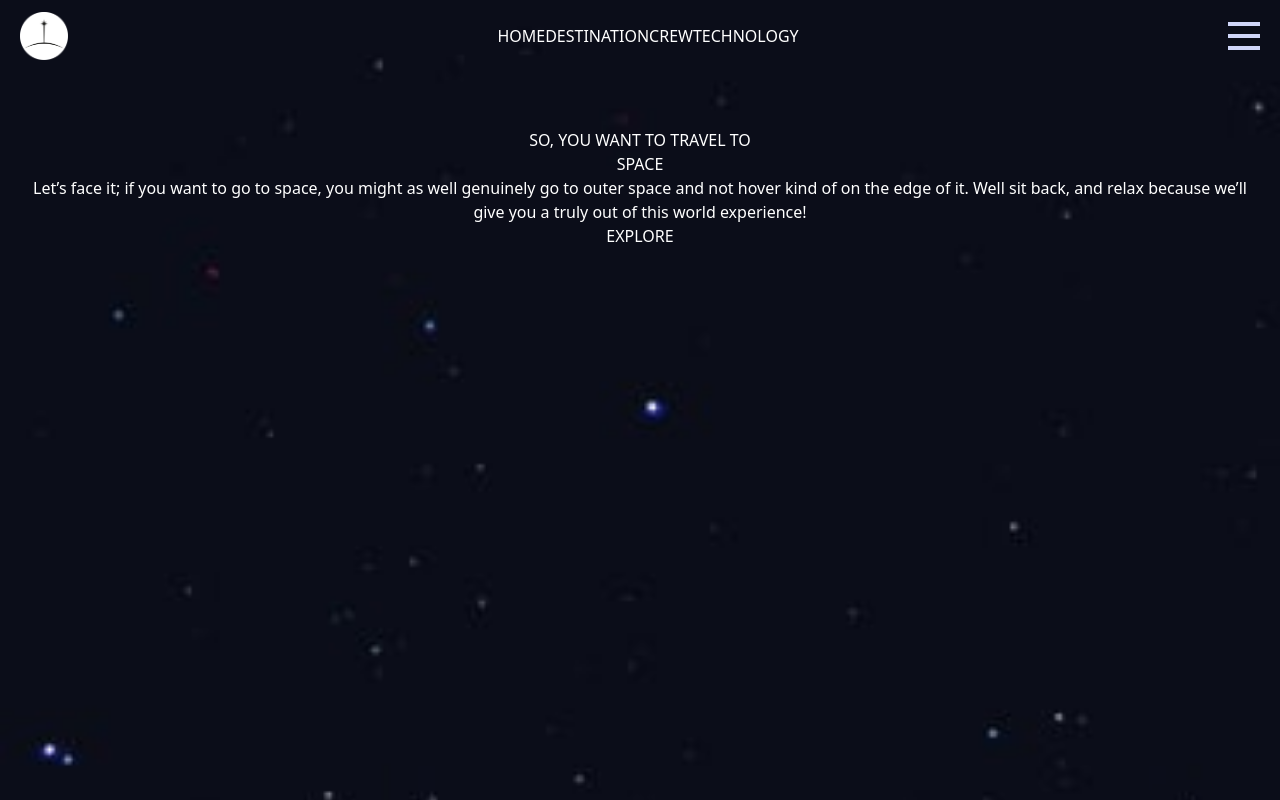
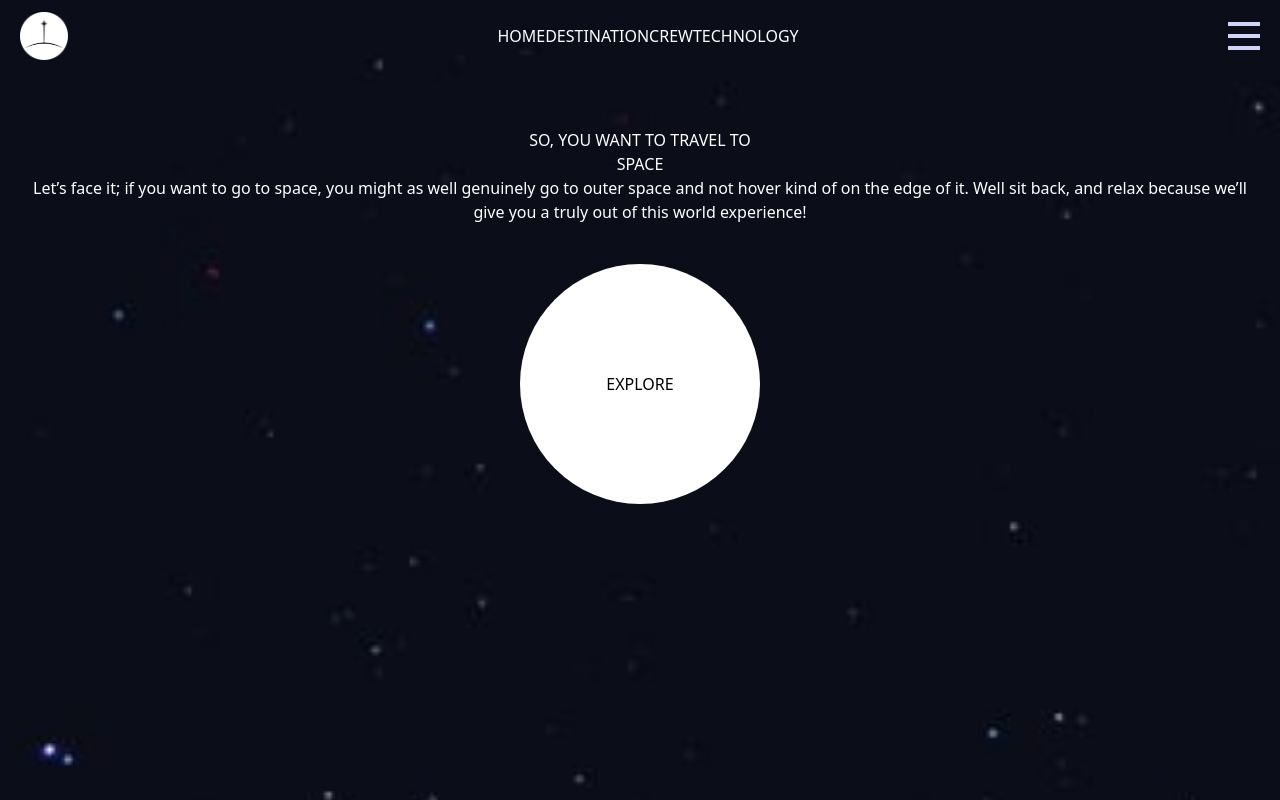
Before and after one commit to SFCC5555/new-space-tourism-website, a React (Vite) app: page / in a window 1280 px wide. Built offline with nearby package versions, Linux system fonts and the light colour scheme.

Commit message:
styles to button explore

```diff
--- a/src/components/Home.jsx
+++ b/src/components/Home.jsx
@@ -8,9 +8,12 @@ const Home = () => {
             <h1>SPACE</h1>
             <p>Let’s face it; if you want to go to space, you might as well genuinely go to outer space and not hover kind of on the edge of it. Well sit back, and relax because we’ll give you a truly out of this world experience!</p>
         </section>
-        <div>
-            <Link to={'/DESTINATION'} >EXPLORE</Link>
+        <div className='flex items-center justify-center w-80 h-80 rounded-full bg-white/0 hover:w-80 hover:h-80 hover:bg-white/50 transition duration-1000'>
+          <div className='flex items-center justify-center w-60 h-60 bg-white text-black rounded-full cursor-pointer'>
+              <Link to={'/DESTINATION'} >EXPLORE</Link>
+          </div>
         </div>
+
     </section>
   )
 }
```
